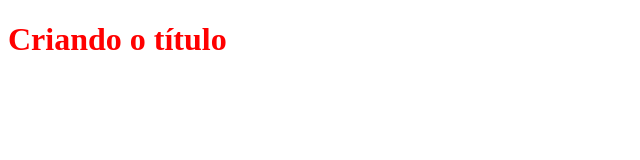
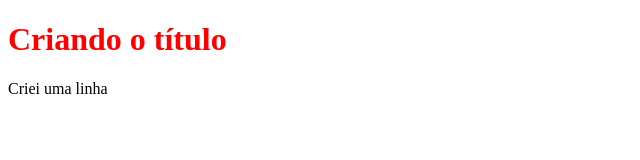
Before and after one commit to BernardooDev/pototoo, a plain HTML site: page index.html in a window 1280 px wide. Shown: the whole page, without its empty margins (0-640 px from the left). Drawn offline with Linux system fonts and the light colour scheme.

Commit message:
Editei o html na outra branch

```diff
--- a/index.html
+++ b/index.html
@@ -9,5 +9,6 @@
 </head>
 <body>
     <h1> Criando o título </h1>
+    <p> Criei uma linha </p>
 </body>
 </html>
```
